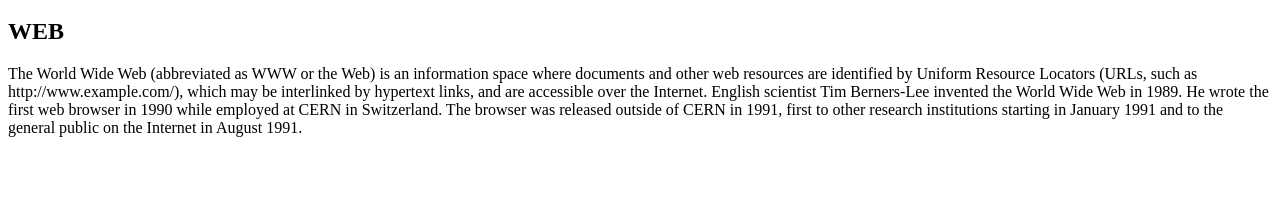
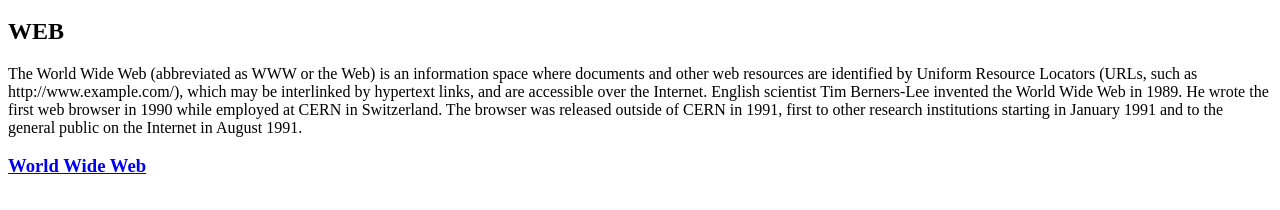
Before and after one commit to yuchans/gitTest, a plain HTML site: page index.html in a window 1280 px wide. Shown: the part 136-346 px from the top of the page. Drawn offline with Linux system fonts and the light colour scheme.

Commit message:
다섯번째

```diff
--- a/index.html
+++ b/index.html
@@ -21,5 +21,8 @@
             links, and are accessible over the Internet. English scientist Tim Berners-Lee invented the World Wide Web in 1989. He wrote the first web browser in 1990 while employed at CERN in Switzerland. The browser was released outside of CERN in
             1991, first to other research institutions starting in January 1991 and to the general public on the Internet in August 1991.
         </p>
+        <h3>
+            <a href="https://en.wikipedia.org/wiki/World_Wide_Web" target="_blank" title="World Wide Web">World Wide Web</a>
+        </h3>
     </body>
 </html>
```
